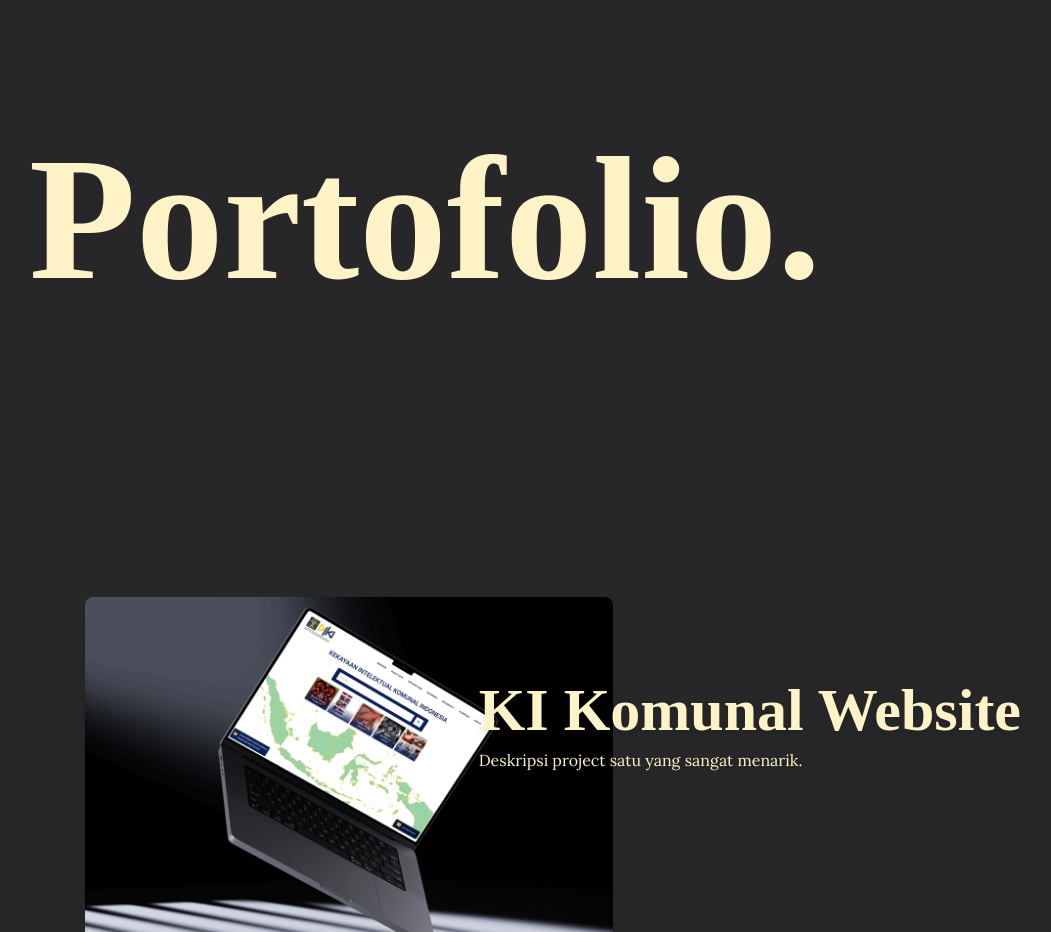
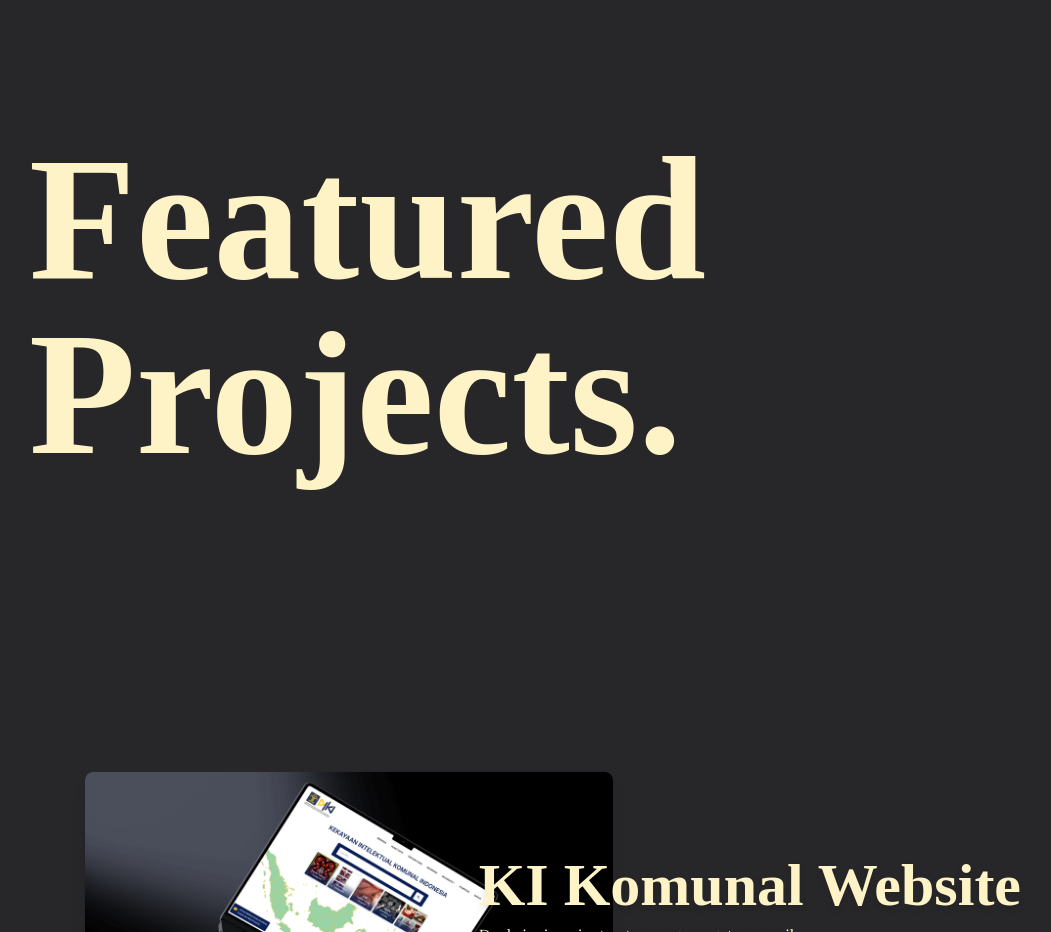
Before and after one commit to hnfroy/new-2025, a React (Vite) app: page / in a window 1280 px wide. Shown: the part 1380-2312 px from the top of the page, without its empty margins (51-1102 px from the left). Built offline with nearby package versions, Linux system fonts and the light colour scheme; a web font is replaced by a local one.

Commit message:
projects

```diff
--- a/src/components/ProjectParallax.tsx
+++ b/src/components/ProjectParallax.tsx
@@ -150,7 +150,7 @@
           ref={headingRef}
           className="text-4xl text-hero md:text-6xl font-bold text-amber-100"
         >
-          Portofolio.
+          Featured <br />Projects.
         </h2>
 
         {projects.map((project, index) => (
```
